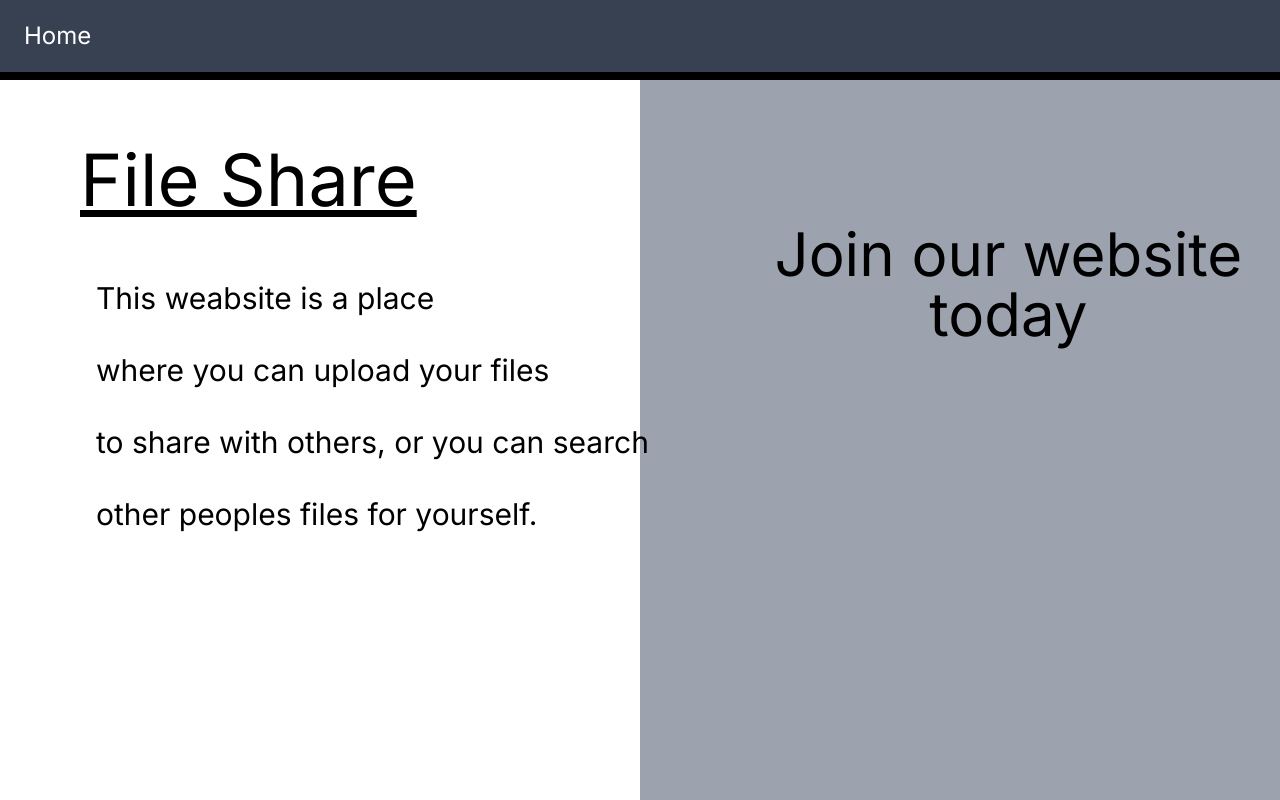
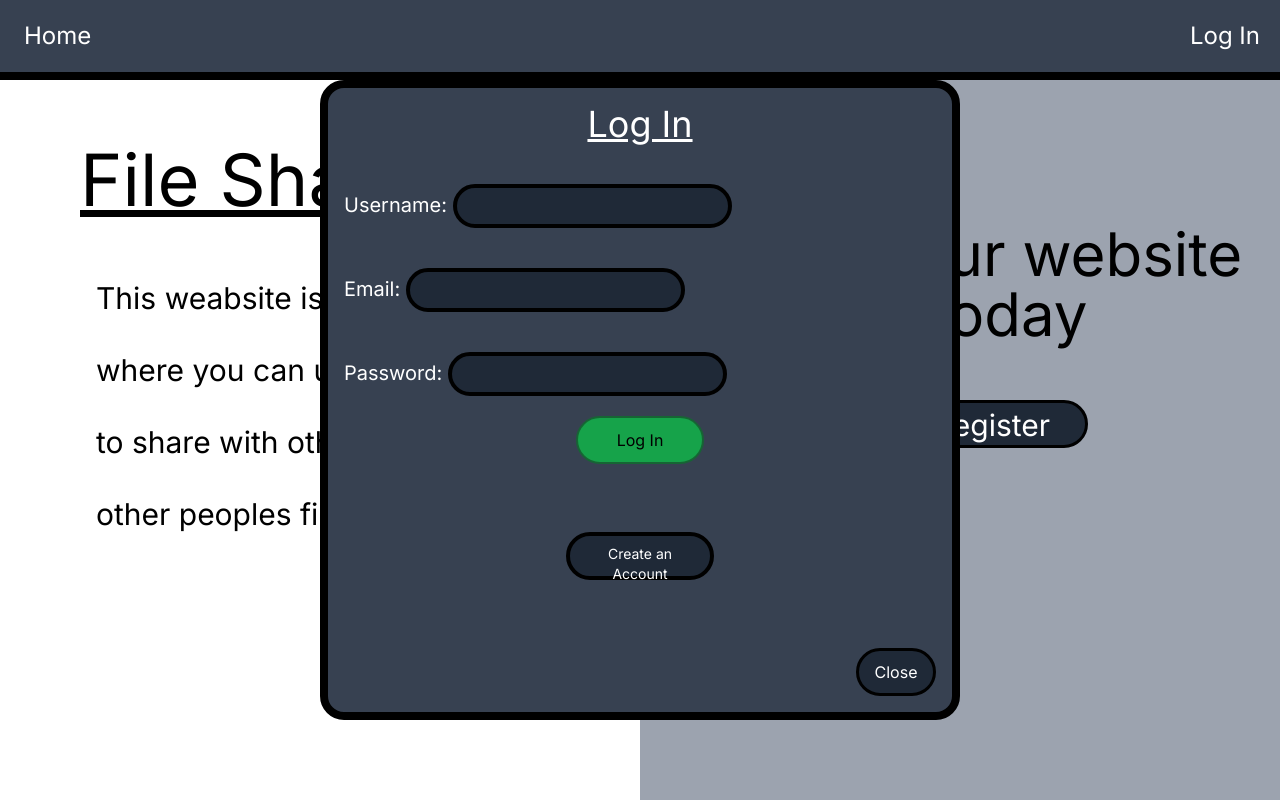
Before and after one commit to findof1/fileApp, a Next.js app: page / in a window 1280 px wide. Built offline with nearby package versions, Linux system fonts and the light colour scheme; no server answers.

Commit message:
href fix 2

```diff
--- a/app/components/AuthModal.js
+++ b/app/components/AuthModal.js
@@ -138,7 +138,7 @@ export const AuthModal = ({
   useEffect(()=>{
 
     if (typeof window !== 'undefined') {
-      if(window.location.href == 'https://file-app-coral.vercel.app/'){
+      if(window.location.pathname === '/'){
         setVisible('')
       }else{
 
```
